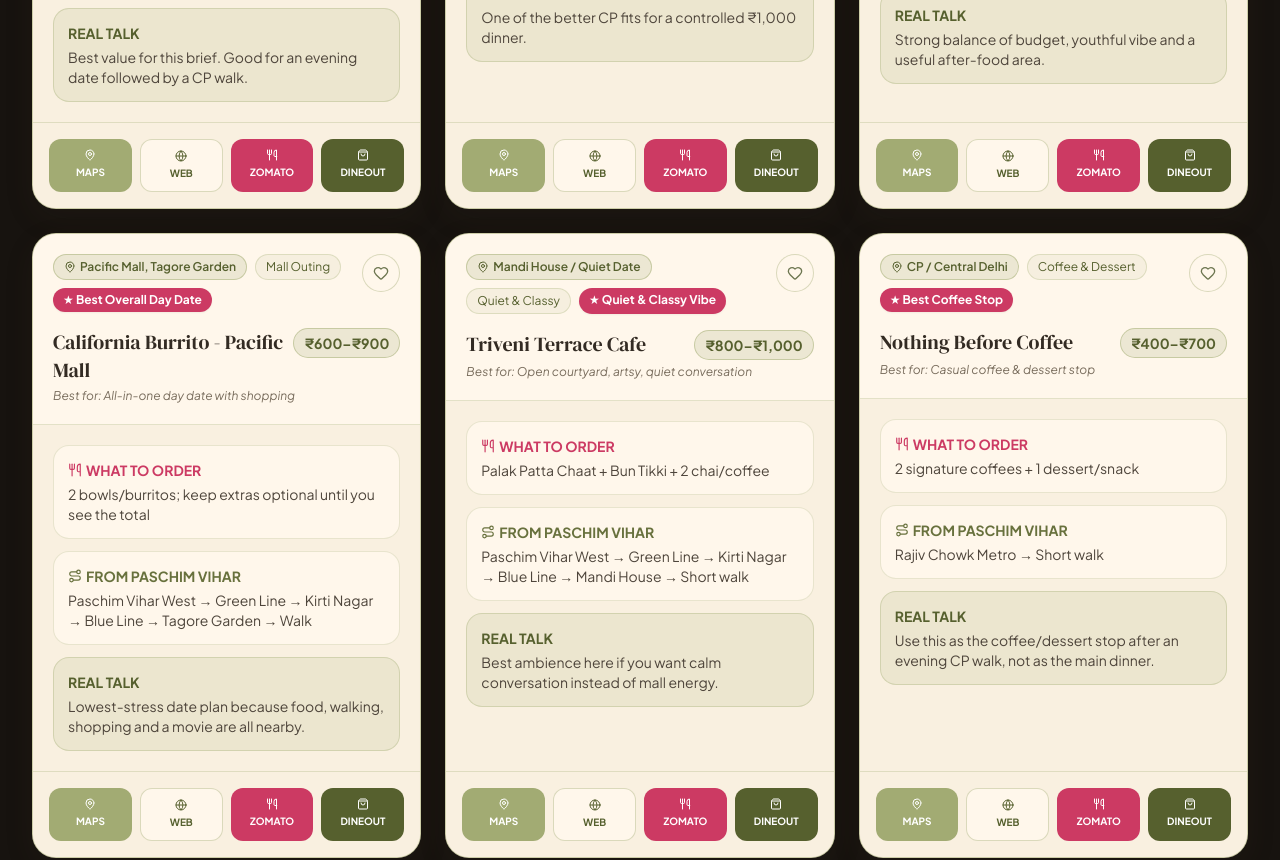
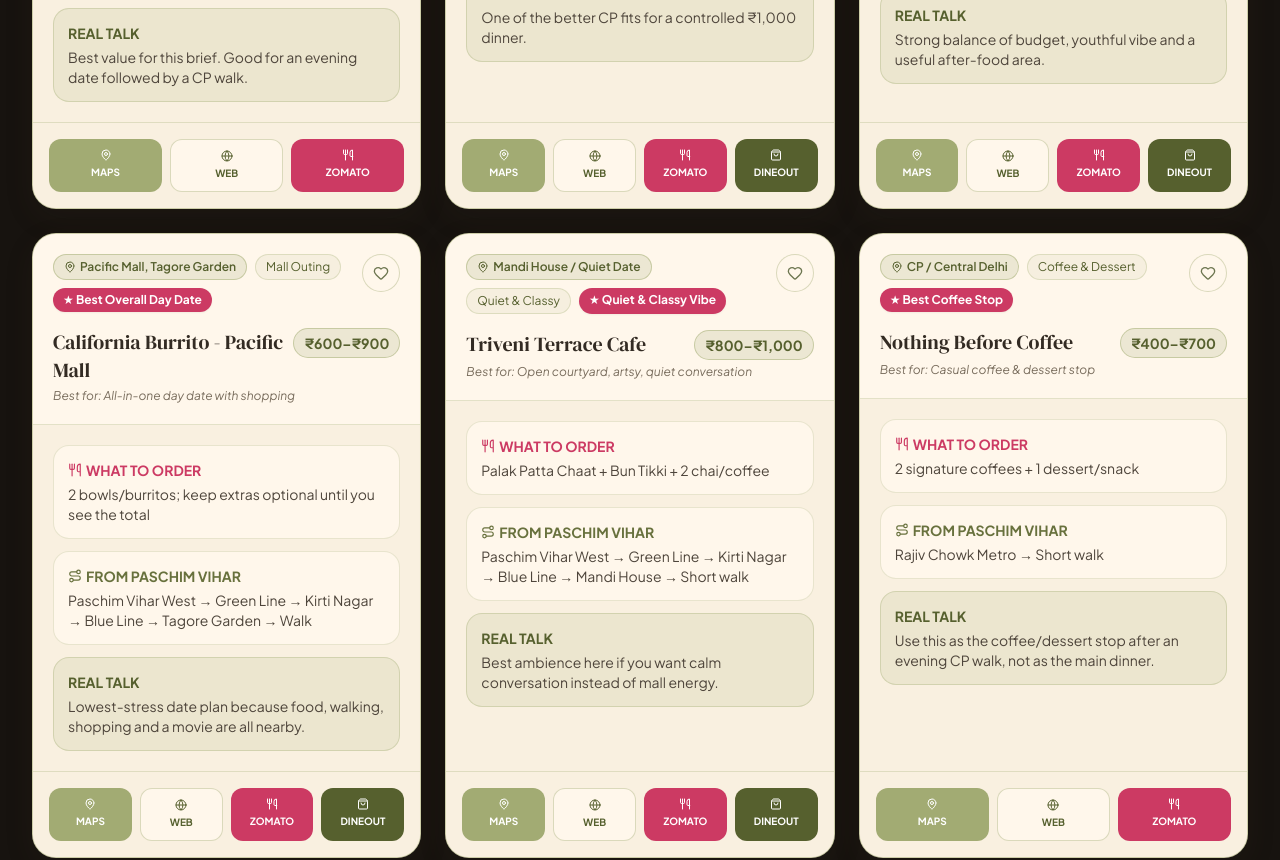
Before and after one commit to iavinaxh/delhi-cafe-hopping, a React (Vite) app: page / in a window 1280 px wide. Shown: the part 1260-2120 px from the top of the page. Built offline with nearby package versions, Linux system fonts and the light colour scheme; the HTML template or start-up script is replaced by a standard one.

Commit message:
Hide unavailable Dineout buttons and refine card background

```diff
--- a/src/components/CafeCard.jsx
+++ b/src/components/CafeCard.jsx
@@ -2,59 +2,31 @@
 import { MapPin, Utensils, Heart, Route, Globe, ShoppingBag } from 'lucide-react';
 
 export default function CafeCard({ cafe, isWishlisted, onToggleWishlist, onSelectCafe }) {
-  const dineoutUrl = cafe.swiggyUrl;
-
+  const hasDineout = Boolean(cafe.dineoutUrl);
   return (
     <article className="group rounded-3xl bg-[#F9F0E0] border border-[#A2AB73]/50 hover:border-[#CC3A63]/60 hover:-translate-y-1 shadow-[0_10px_30px_rgba(78,62,38,0.10)] hover:shadow-[0_18px_40px_rgba(78,62,38,0.16)] transition-all duration-300 flex flex-col overflow-hidden">
       <div className="p-5 border-b border-[#A2AB73]/30 bg-[#FFF7EB]">
         <div className="flex items-start justify-between gap-3">
           <div className="flex flex-wrap gap-2">
-            <span className="px-2.5 py-1 rounded-full text-xs font-semibold bg-[#A2AB73]/20 border border-[#A2AB73]/50 text-[#56602E] flex items-center gap-1">
-              <MapPin className="w-3 h-3" />{cafe.zone}
-            </span>
+            <span className="px-2.5 py-1 rounded-full text-xs font-semibold bg-[#A2AB73]/20 border border-[#A2AB73]/50 text-[#56602E] flex items-center gap-1"><MapPin className="w-3 h-3" />{cafe.zone}</span>
             <span className="px-2.5 py-1 rounded-full text-xs bg-[#A2AB73]/10 text-[#56602E] border border-[#A2AB73]/30">{cafe.vibeTag}</span>
             {cafe.quickPickLabel && <span className="px-2.5 py-1 rounded-full text-xs font-bold bg-[#CC3A63] text-white shadow-sm">★ {cafe.quickPickLabel}</span>}
           </div>
-          <button onClick={() => onToggleWishlist(cafe.id)} aria-label={`Save ${cafe.name}`} className="p-2.5 rounded-full bg-[#FFF7EB] border border-[#A2AB73]/40 hover:border-[#CC3A63]/50 transition-colors">
-            <Heart className={`w-4 h-4 ${isWishlisted ? 'fill-[#CC3A63] text-[#CC3A63]' : 'text-[#6D7650]'}`} />
-          </button>
+          <button onClick={() => onToggleWishlist(cafe.id)} aria-label={`Save ${cafe.name}`} className="p-2.5 rounded-full bg-[#FFF7EB] border border-[#A2AB73]/40 hover:border-[#CC3A63]/50 transition-colors"><Heart className={`w-4 h-4 ${isWishlisted ? 'fill-[#CC3A63] text-[#CC3A63]' : 'text-[#6D7650]'}`} /></button>
         </div>
-
-        <div className="flex items-baseline justify-between gap-2 mt-4">
-          <h3 onClick={() => onSelectCafe(cafe)} className="font-serif text-xl font-bold text-[#332B23] hover:text-[#CC3A63] cursor-pointer transition-colors">{cafe.name}</h3>
-          <span className="text-sm font-bold px-2.5 py-1 rounded-full bg-[#A2AB73]/20 border border-[#A2AB73]/50 text-[#56602E] whitespace-nowrap">{cafe.budget}</span>
-        </div>
+        <div className="flex items-baseline justify-between gap-2 mt-4"><h3 onClick={() => onSelectCafe(cafe)} className="font-serif text-xl font-bold text-[#332B23] hover:text-[#CC3A63] cursor-pointer transition-colors">{cafe.name}</h3><span className="text-sm font-bold px-2.5 py-1 rounded-full bg-[#A2AB73]/20 border border-[#A2AB73]/50 text-[#56602E] whitespace-nowrap">{cafe.budget}</span></div>
         <p className="text-xs text-[#786C5C] italic mt-1">Best for: {cafe.bestFor}</p>
       </div>
-
       <div className="p-5 space-y-3 text-xs sm:text-sm text-[#4E453B] flex-1">
-        <div className="p-3.5 rounded-2xl bg-[#FFF7EB] border border-[#A2AB73]/25">
-          <span className="text-[#CC3A63] font-bold flex items-center gap-1 mb-1"><Utensils className="w-3.5 h-3.5" /> WHAT TO ORDER</span>
-          <p>{cafe.whatToOrder}</p>
-        </div>
-        <div className="p-3.5 rounded-2xl bg-[#FFF7EB] border border-[#A2AB73]/25">
-          <span className="text-[#68713D] font-bold flex items-center gap-1 mb-1"><Route className="w-3.5 h-3.5" /> FROM PASCHIM VIHAR</span>
-          <p>{cafe.metroRoute}</p>
-        </div>
-        <div className="p-3.5 rounded-2xl bg-[#A2AB73]/15 border border-[#A2AB73]/35">
-          <span className="text-[#56602E] font-bold block mb-1">REAL TALK</span>
-          <p>{cafe.curatorTake}</p>
-        </div>
+        <div className="p-3.5 rounded-2xl bg-[#FFF7EB] border border-[#A2AB73]/25"><span className="text-[#CC3A63] font-bold flex items-center gap-1 mb-1"><Utensils className="w-3.5 h-3.5" /> WHAT TO ORDER</span><p>{cafe.whatToOrder}</p></div>
+        <div className="p-3.5 rounded-2xl bg-[#FFF7EB] border border-[#A2AB73]/25"><span className="text-[#68713D] font-bold flex items-center gap-1 mb-1"><Route className="w-3.5 h-3.5" /> FROM PASCHIM VIHAR</span><p>{cafe.metroRoute}</p></div>
+        <div className="p-3.5 rounded-2xl bg-[#A2AB73]/15 border border-[#A2AB73]/35"><span className="text-[#56602E] font-bold block mb-1">REAL TALK</span><p>{cafe.curatorTake}</p></div>
       </div>
-
-      <div className="grid grid-cols-4 gap-2 p-4 border-t border-[#A2AB73]/30 bg-[#F9F0E0]">
-        <a href={cafe.mapsUrl} target="_blank" rel="noopener noreferrer" className="p-2.5 rounded-xl bg-[#A2AB73] hover:bg-[#8F995F] text-white text-[10px] font-bold text-center transition-colors">
-          <MapPin className="w-3 h-3 mx-auto mb-1" />MAPS
-        </a>
-        <a href={cafe.websiteUrl || cafe.mapsUrl} target="_blank" rel="noopener noreferrer" className="p-2.5 rounded-xl bg-[#FFF7EB] hover:bg-white border border-[#A2AB73]/40 text-[#56602E] text-[10px] font-bold text-center transition-colors">
-          <Globe className="w-3 h-3 mx-auto mb-1" />WEB
-        </a>
-        <a href={cafe.zomatoUrl} target="_blank" rel="noopener noreferrer" className="p-2.5 rounded-xl bg-[#CC3A63] hover:bg-[#B52F55] text-white text-[10px] font-bold text-center transition-colors">
-          <Utensils className="w-3 h-3 mx-auto mb-1" />ZOMATO
-        </a>
-        <a href={dineoutUrl} target="_blank" rel="noopener noreferrer" aria-label={`Open Swiggy Dineout for ${cafe.name}`} className="p-2.5 rounded-xl bg-[#56602E] hover:bg-[#414923] text-white text-[10px] font-bold text-center transition-colors">
-          <ShoppingBag className="w-3 h-3 mx-auto mb-1" />DINEOUT
-        </a>
+      <div className={`grid ${hasDineout ? 'grid-cols-4' : 'grid-cols-3'} gap-2 p-4 border-t border-[#A2AB73]/30 bg-[#F9F0E0]`}>
+        <a href={cafe.mapsUrl} target="_blank" rel="noopener noreferrer" className="p-2.5 rounded-xl bg-[#A2AB73] hover:bg-[#8F995F] text-white text-[10px] font-bold text-center transition-colors"><MapPin className="w-3 h-3 mx-auto mb-1" />MAPS</a>
+        <a href={cafe.websiteUrl || cafe.mapsUrl} target="_blank" rel="noopener noreferrer" className="p-2.5 rounded-xl bg-[#FFF7EB] hover:bg-white border border-[#A2AB73]/40 text-[#56602E] text-[10px] font-bold text-center transition-colors"><Globe className="w-3 h-3 mx-auto mb-1" />WEB</a>
+        <a href={cafe.zomatoUrl} target="_blank" rel="noopener noreferrer" className="p-2.5 rounded-xl bg-[#CC3A63] hover:bg-[#B52F55] text-white text-[10px] font-bold text-center transition-colors"><Utensils className="w-3 h-3 mx-auto mb-1" />ZOMATO</a>
+        {hasDineout && <a href={cafe.dineoutUrl} target="_blank" rel="noopener noreferrer" aria-label={`Open Swiggy Dineout for ${cafe.name}`} className="p-2.5 rounded-xl bg-[#56602E] hover:bg-[#414923] text-white text-[10px] font-bold text-center transition-colors"><ShoppingBag className="w-3 h-3 mx-auto mb-1" />DINEOUT</a>}
       </div>
     </article>
   );
```
